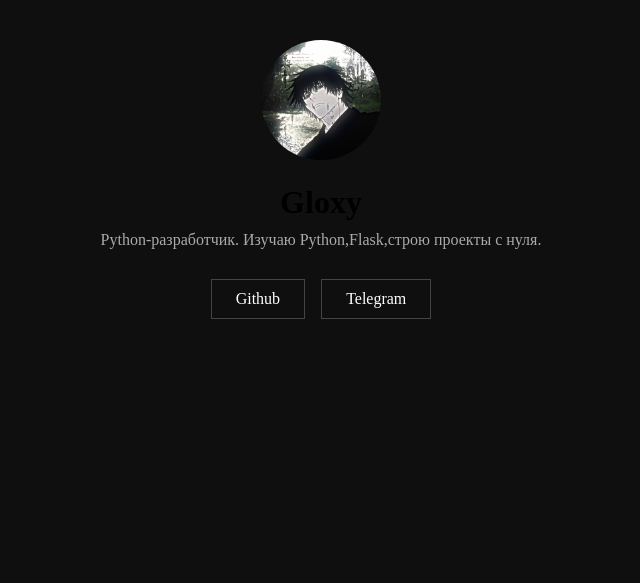
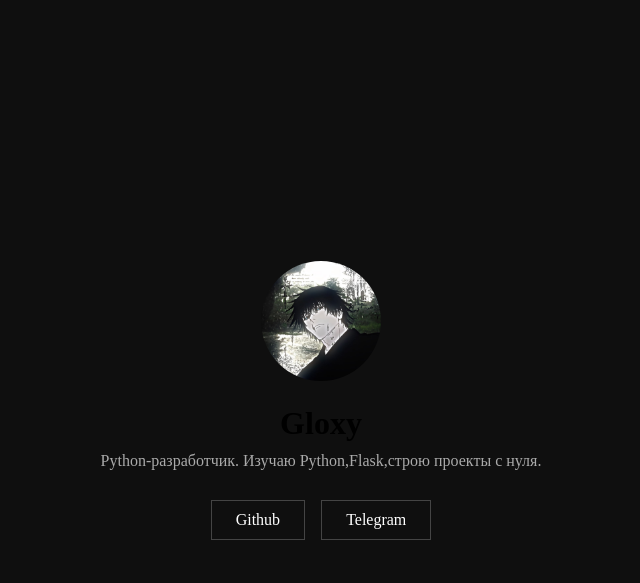
Before and after one commit to Gloxy-web/Portfolio, a plain HTML site: page index.html in a window 1280 px wide. Shown: the whole page, without its empty margins (319-959 px from the left). Drawn offline with Linux system fonts and the light colour scheme.

Commit message:
style.css

```diff
--- a/style.css
+++ b/style.css
@@ -51,3 +51,15 @@
   .links a:hover {
        border-color: #ffffff;
   }
+body {
+    display: flex;
+    justify-content: center;
+    align-items: center;
+    min-height: 100vh; /* vh = высота экрана */
+}
+.btn {
+    transition: = border-color 0.2s;
+}
+.btn:hover {
+    border-color: white;
+}
```
